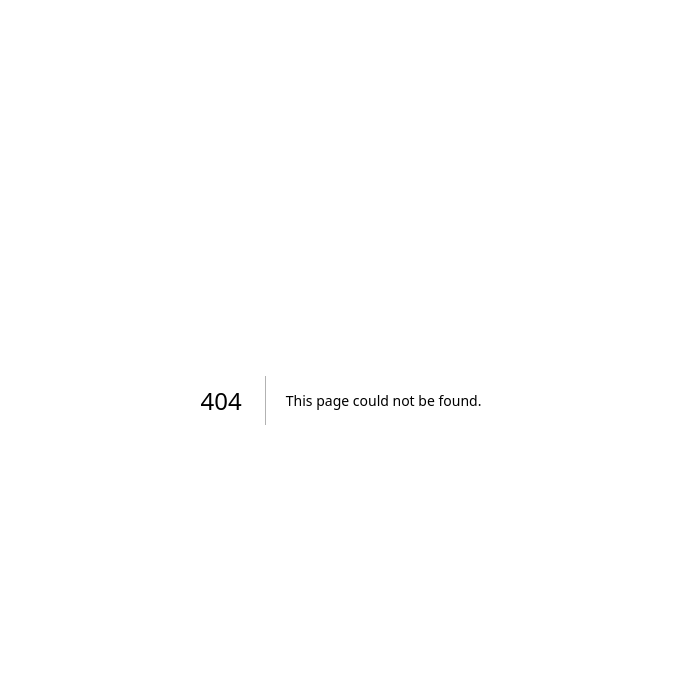
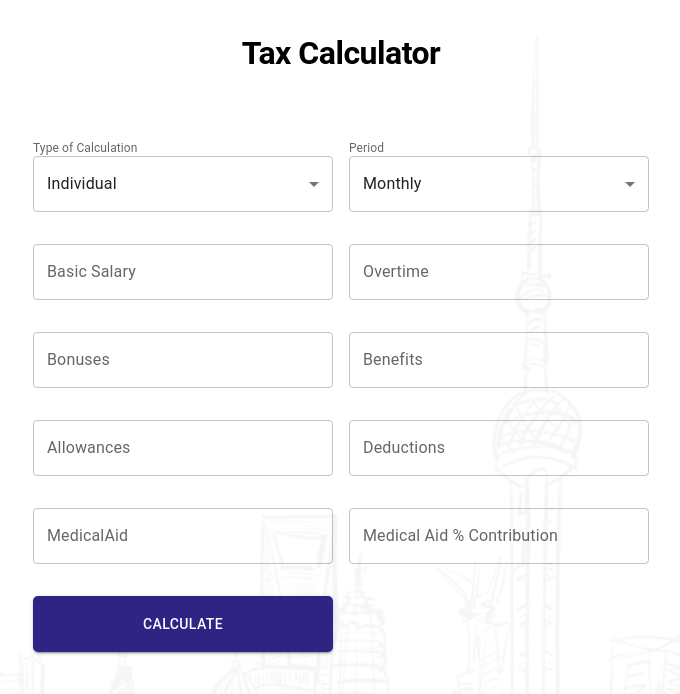
Before and after one commit to NikhilSaini99/ersproject, a Next.js app: page /Calculator in a window 1280 px wide. Before the commit this address had no page. Shown: the top 694 px of the page, without its empty margins (299-979 px from the left). Built offline with nearby package versions, Linux system fonts and the light colour scheme.

Commit message:
calc page added

```diff
--- a/src/components/homecard.js
+++ b/src/components/homecard.js
@@ -74,16 +74,13 @@ function News({ icon, description, img }) {
 function Resources({ icon, title, description }) {
   return (
     <>
-      <div className="flex flex-col gap-2">
+      <Link className="flex flex-col gap-2" href='/Calculator'>
         <div className="flex justify-center items-center bg-[#E3E5FF] border-2 border-[#E3E5FF] hover:border-2 hover:border-[#DAD8CC] rounded-full cursor-pointer container">
           {" "}
           <Image src={icon} alt="" className="fill h-7 w-7 m-4" />
         </div>
         <h1 className="text-center text-sm font-medium">{title}</h1>
-      </div>
-      {/* <div>
-          <p className="">{description}</p>
-        </div> */}
+      </Link>
     </>
   );
 }
@@ -91,30 +88,7 @@ function Resources({ icon, title, description }) {
 function Centers({ title, description, contact }) {
   return (
     <>
-      {/* <div className="">
-        <h1 className="text-[#333333] font-bold text-sm leading-6">{title}</h1>
-        <div className="flex flex-col gap-2">
-          <div className="flex gap-2">
-          <ImHome3 className="text-xl" />
-            <span
-              className="text-[#333333] font-normal text-sm leading-5"
-              dangerouslySetInnerHTML={{ __html: description }}></span>
-            </div>
-          <div className="flex gap-2">
-          <BsTelephoneFill className="text-xl" />
-            <span
-              className="text-[#333333] font-normal text-sm leading-5"
-              dangerouslySetInnerHTML={{ __html: contact }}></span>
-          </div>
-          <div className="">
-          <Button variant="contained" href={'/'} sx={{background:'black',borderRadius:'50px',
-          fontWeight:'light',marginTop:'1rem', p:{xs:'0.5em 0.8rem',xl:'0.5em 1.5rem'},
-          '&:hover':{background:'black'}}}>Get Direction</Button>
-          </div>
-        </div>
-      </div> */}
-
-      <Stack direction={'column'} sx={{justifyContent:'space-between'}} spacing={1}>
+         <Stack direction={'column'} sx={{justifyContent:'space-between'}} spacing={1}>
         <Typography variant="h1" sx={{ fontSize: {xs:'0.8rem',xl:'1rem'}, fontWeight: 'bold' }}>
           {title}
         </Typography>
--- /dev/null
+++ b/src/pages/Calculator.js
@@ -0,0 +1,155 @@
+import { useState } from 'react';
+import React from 'react'
+import { Box, TextField, FormControl, InputLabel, Select, MenuItem, Button, Typography, Paper } from '@mui/material';
+import Image from 'next/image';
+import bgImg from '../assets/images/lastsection.png'
+const Calculator = () => {
+    const [calculationType, setCalculationType] = useState('Individual');
+    const [period, setPeriod] = useState('Monthly');
+    const [basicSalary, setBasicSalary] = useState('');
+    const [overtime, setOvertime] = useState('');
+    const [bonuses, setBonuses] = useState('');
+    const [benefits, setBenefits] = useState('');
+    const [allowances, setAllowances] = useState('');
+    const [deductions, setDeductions] = useState('');
+    const [medicalAid, setMedicalAid] = useState('');
+    const [medicalAidContribution, setMedicalAidContribution] = useState('');
+
+    const handleSubmit = (e) => {
+        e.preventDefault();
+        // Handle form submission logic here
+        // You can access the form values using the state variables
+        console.log({
+            calculationType,
+            period,
+            basicSalary,
+            overtime,
+            bonuses,
+            benefits,
+            allowances,
+            deductions,
+            medicalAid,
+            medicalAidContribution,
+        });
+        console.log(typeof basicSalary)
+    };
+
+    const isPositiveNumber = (value) => {
+        return value > 0;
+    };
+
+
+    return (
+        <Box sx={{ position: 'relative' }}>
+            <Image src={bgImg} width={'100%'} height={'100%'} alt="bg" style={{ position: 'absolute', top: '0', left: '0', width: '100%', objectFit: 'cover',opacity:'0.4',height:'900px' }}
+                sizes='100vw'
+            />
+            <Box sx={{ position: 'relative', maxWidth: { xs: '550px', md: '700px', lg: '800px' }, width: { xs: '95%', md: '70%', lg: '80%', xl: '65%' }, margin: '0 auto' }}>
+
+                <Typography variant='h1' sx={{ fontSize: '2rem', fontWeight: 'bold', margin: { xs: '1.5rem', md: '1.8rem', lg: '2.2rem', textAlign: 'center' } }}>Tax Calculator</Typography>
+            {/* <Paper elevation={10} sx={{opacity:'0.8'}}> */}
+                <form onSubmit={handleSubmit} className='calculatorFormStyling'>
+                    <FormControl fullWidth sx={{
+                        marginBottom: '1rem', '& .MuiInputLabel-root': {
+                            top: '-8px', left: '-14px'
+                        }
+                    }}>
+                        <InputLabel>Type of Calculation</InputLabel>
+                        <Select value={calculationType} onChange={e => setCalculationType(e.target.value)}>
+                            <MenuItem value="Individual">Individual</MenuItem>
+                            <MenuItem value="Company">Company</MenuItem>
+                        </Select>
+                    </FormControl>
+
+                    <FormControl fullWidth sx={{
+                        marginBottom: '1rem', '& .MuiInputLabel-root': {
+                            top: '-8px', left: '-14px'
+                        }
+                    }}>
+                        <InputLabel>Period</InputLabel>
+                        <Select value={period} onChange={e => setPeriod(e.target.value)}>
+                            <MenuItem value="Monthly">Monthly</MenuItem>
+                            <MenuItem value="Yearly">Yearly</MenuItem>
+                        </Select>
+                    </FormControl>
+
+                    <TextField
+                        fullWidth
+
+                        label="Basic Salary"
+                        type="number"
+                        value={basicSalary}
+                        onChange={(e) => setBasicSalary(+e.target.value)}
+                        sx={{ marginBottom: '1rem' }}
+                    />
+
+                    <TextField
+                        fullWidth
+                        label="Overtime"
+                        type="number"
+                        value={overtime}
+                        onChange={(e) => setOvertime(+e.target.value)}
+                        sx={{ marginBottom: '1rem' }}
+                    />
+
+                    <TextField
+                        fullWidth
+                        label="Bonuses"
+                        type="number"
+                        value={bonuses}
+                        onChange={(e) => setBonuses(+e.target.value)}
+                        sx={{ marginBottom: '1rem' }}
+                    />
+
+                    <TextField
+                        fullWidth
+                        label="Benefits"
+                        type="number"
+                        value={benefits}
+                        onChange={(e) => setBenefits(+e.target.value)}
+                        sx={{ marginBottom: '1rem' }}
+                    />
+
+                    <TextField
+                        fullWidth
+                        label="Allowances"
+                        type="number"
+                        value={allowances}
+                        onChange={(e) => setAllowances(+e.target.value)}
+                        sx={{ marginBottom: '1rem' }}
+                    />
+
+                    <TextField
+                        fullWidth
+                        label="Deductions"
+                        type="number"
+                        value={deductions}
+                        onChange={(e) => setDeductions(+e.target.value)}
+                        sx={{ marginBottom: '1rem' }}
+                    />
+                    <TextField
+                        fullWidth
+                        label="MedicalAid"
+                        type="number"
+                        value={medicalAid}
+                        onChange={(e) => setMedicalAid(+e.target.value)}
+                        sx={{ marginBottom: '1rem' }}
+                    />
+                    <TextField
+                        fullWidth
+                        label="Medical Aid % Contribution"
+                        type="number"
+                        value={medicalAidContribution}
+                        onChange={(e) => setMedicalAidContribution(+e.target.value)}
+                        sx={{ marginBottom: '1rem' }}
+                    />
+                    <Button type='submit' variant='contained' sx={{ background: '#2f2483 !important', p: '1rem', borderRadius: '5px' }}>Calculate</Button>
+                </form>
+            {/* </Paper> */}
+            </Box>
+        </Box>
+
+    )
+}
+
+export default Calculator
--- a/src/pages/CustomExcise.js
+++ b/src/pages/CustomExcise.js
@@ -45,8 +45,8 @@ export default function CustomExcise() {
             {data.description.map((desc) => (
               <li
                 key={desc}
-                style={{ listStyleType: "circle" }}
-                className="mx-4 lightBlack"
+
+                className="mx-1 lightBlack starclass"
               >
                 {desc}
               </li>
@@ -59,8 +59,8 @@ export default function CustomExcise() {
             {data1.description.map((desc) => (
               <li
                 key={desc}
-                style={{ listStyleType: "circle" }}
-                className="mx-4 mt-1 lightBlack"
+
+                className="mx-1 mt-1 lightBlack starclass"
               >
                 {desc}
               </li>
@@ -77,8 +77,8 @@ export default function CustomExcise() {
                 {data4.description.map((desc) => (
                   <li
                     key={desc}
-                    style={{ listStyleType: "circle" }}
-                    className="mx-4 lightBlack"
+
+                    className="mx-1 lightBlack starclass"
                   >
                     {desc}
                   </li>
@@ -102,7 +102,7 @@ export default function CustomExcise() {
             {data3.description.map((desc) => (
               <li
                 key={desc}
-                style={{ listStyleType: "circle" }}
+
                 className="mx-4 lightBlack"
               >
                 {desc}
--- a/src/pages/about.js
+++ b/src/pages/about.js
@@ -389,7 +389,7 @@ export default function about() {
 
       </Box>
 
-      <Box sx={{ position: 'relative',margin:'0 auto'}}>
+      <Box sx={{ position: 'relative', margin: '0 auto' }}>
         <Image
           src={lastSectionImg}
           alt=""
@@ -397,13 +397,14 @@ export default function about() {
           height={"100%"}
           layout="responsive"
           objectFit="cover"
-          style={{position:'absolute',top:'0',left:'0',width:'100%',minHeight:'1080px',zIndex:'-1',opacity:'0.83'}}
+          style={{ position: 'absolute', top: '0', left: '0', width: '100%', minHeight: '1080px', zIndex: '-1', opacity: '0.83' }}
         />
         <Typography variant="h1" sx={{ fontSize: { xs: '1.2rem', lg: '2.8rem', textAlign: 'center' } }}>Taxpayer Charter</Typography>
-        <Stack direction={'column'} sx={{width:'95%',
-          position: 'relative', top: '0',pt: '2rem', margin:'3rem auto'
+        <Stack direction={'column'} sx={{
+          width: '95%',
+          position: 'relative', top: '0', pt: '2rem', margin: '3rem auto'
         }}>
-          <Typography variant="body1" sx={{ fontWeight: '400',}}>
+          <Typography variant="body1" sx={{ fontWeight: '400', }}>
             The Charter sets out the way we will conduct ourselves when dealing with you. It will help you understand:
           </Typography>
           <ul>
@@ -413,9 +414,9 @@ export default function about() {
             <li className="starclass">What you can do if you’re dissatisfied with our decisions, actions or services, or you want to lodge a complaint.</li>
           </ul>
 
-            <Stack direction={'row'} sx={{ display: 'flex', flexDirection: 'row', gap: '1rem', mt:'2rem' }}>
+          <Stack direction={'row'} sx={{ display: 'flex', flexDirection: 'row', gap: {lg:'4rem'}, mt: '2rem' }}>
             {taxpayerCharter.map((item, index) => (
-                <Box key={index} sx={{width:"50%"}}>
+              <Box key={index} sx={{ width: "50%" }}>
                 <Typography variant="h5" sx={{ fontSize: '1.2rem', fontWeight: 'bold' }}>{item.section}</Typography>
                 <ul>
                   {item.content.split('\n').map((bulletPoints, index) => (
--- a/src/pages/customs.js
+++ b/src/pages/customs.js
@@ -11,19 +11,16 @@ import Advance from "../assets/images/asys2.jpg";
 import Browse from "../assets/images/tariff-browse.jpg";
 import Duty from "../assets/images/tariff-duty.jpg";
 import Search from "../assets/images/tariff-search.jpg";
-import Trade from "../assets/images/trade-portal.png"
-import education from '../assets/icons/education.png'
-
+import Trade from "../assets/images/trade-portal.png";
+import education from "../assets/icons/education.png";
 
 import { Box, Divider, Grid, Paper, Stack, Typography } from "@mui/material";
 import { customData } from "@/content/data";
-
 
 export default function Customs() {
   const [isHover, setisHover] = useState(-1);
 
   function handleHoverEffect(index) {
-
     setisHover(index);
   }
 
@@ -33,21 +30,21 @@ export default function Customs() {
 
   const CustomData = [
     {
-      id:1,
+      id: 1,
       img: education,
       title: "Asycuda World",
       description:
         "Outgoing Eswatini Electricity Company (EEC) Board Chairman Dr Phil Mnisi has urged his successor P to prioritise ensuring that Eswatini has sufficient power supply.",
     },
     {
-      id:2,
+      id: 2,
       img: education,
       title: "Advance Rolling",
       description:
         "Outgoing Eswatini Electricity Company (EEC) Board Chairman Dr Phil Mnisi has urged his successor P to prioritise ensuring that Eswatini has sufficient power supply.",
     },
     {
-      id:3,
+      id: 3,
       img: education,
       title: "Tariff",
       description:
@@ -55,79 +52,119 @@ export default function Customs() {
     },
   ];
 
-
   const CustomData2 = [
     {
-      id:4,
+      id: 4,
       img: education,
       title: "Tariff Browse",
       description:
         "The Tariff Browse function is used to easily browse through the Customs Tariff by section and chapter and view all the classification notes.",
     },
     {
-      id:5,
+      id: 5,
       img: education,
       title: "Duty Estimator",
       description:
         "Estimate Customs and Excise Duties using the Duty Estimator. This function removes the need for any manual calculations and allows for more accurate costing.",
     },
     {
-      id:6,
+      id: 6,
       img: education,
       title: "Tariff Search",
       description:
         "The Tariff Search allows for targeted way of searching by tariff code. Tariff classification of goods is one of the more complex issues under the Customs and Excise Act.",
     },
-  ]
-
+  ];
 
   const BoxWithAnimation = ({ dataArr }) => {
     return (
-      <Grid container gap={3} justifyContent="space-between" >
+      <Grid container gap={3} justifyContent="space-between">
         {dataArr.map((item, index) => (
-          <Paper elevation={20} key={item.id} sx={{ width: { xs: '318px', xl: '422px' } }}>
-            <Grid item xs={12} md={12} sx={{
-              position: 'relative', p: '2rem', transition: '0.5s',
-              ...(isHover === item.id && {
-                transition: '0.5s',
-                boxShadow: 'rgba(0, 0, 0, 0.16) 0px 1px 4px, rgb(244, 196, 2) 0px 0px 0px 2px'
-              }),
-            }}
-              onMouseEnter={() => handleHoverEffect(item.id)} onMouseLeave={handleHoverExit}>
-              <Box sx={{
-                position: 'absolute', width: '80px', height: '80px', background: 'grey', transition: '0.5s', opacity: '0.5',
-                top: '0', right: '0', borderRadius: '0px 0px 0px 120%', ...(isHover === item.id && {
-                  transition: '0.5s',
-                  background: '#f4c402',
-                  opacity: 1
-                })
-              }}></Box>
-              <Stack sx={{ display: 'flex', flexDirection: 'column', gap: '1rem', lineHeight: '1.5' }}>
-                <Box >
-                  <Image src={item.img} alt="item.title" width={'100%'} height={'auto'}
-                    style={{ color: 'yellow' }} />
+          <Paper
+            elevation={20}
+            key={item.id}
+            sx={{ width: { xs: "318px", xl: "422px" } }}
+          >
+            <Grid
+              item
+              xs={12}
+              md={12}
+              sx={{
+                position: "relative",
+                p: "2rem",
+                transition: "0.5s",
+                ...(isHover === item.id && {
+                  transition: "0.5s",
+                  boxShadow:
+                    "rgba(0, 0, 0, 0.16) 0px 1px 4px, rgb(244, 196, 2) 0px 0px 0px 2px",
+                }),
+              }}
+              onMouseEnter={() => handleHoverEffect(item.id)}
+              onMouseLeave={handleHoverExit}
+            >
+              <Box
+                sx={{
+                  position: "absolute",
+                  width: "80px",
+                  height: "80px",
+                  background: "grey",
+                  transition: "0.5s",
+                  opacity: "0.5",
+                  top: "0",
+                  right: "0",
+                  borderRadius: "0px 0px 0px 120%",
+                  ...(isHover === item.id && {
+                    transition: "0.5s",
+                    background: "#f4c402",
+                    opacity: 1,
+                  }),
+                }}
+              ></Box>
+              <Stack
+                sx={{
+                  display: "flex",
+                  flexDirection: "column",
+                  gap: "1rem",
+                  lineHeight: "1.5",
+                }}
+              >
+                <Box>
+                  <Image
+                    src={item.img}
+                    alt="item.title"
+                    width={"100%"}
+                    height={"auto"}
+                    style={{ color: "yellow" }}
+                  />
                 </Box>
-                <Typography variant="h1" sx={{
-                  fontSize: '1.5rem', fontWeight: 'bold', color: '#003b49', transition: '0.5s',
-                  ...(isHover === item.id && {
-                    transition: '0.5s',
-                    color: '#f4c402'
-                  })
-                }}>
+                <Typography
+                  variant="h1"
+                  sx={{
+                    fontSize: "1.5rem",
+                    fontWeight: "bold",
+                    color: "#003b49",
+                    transition: "0.5s",
+                    ...(isHover === item.id && {
+                      transition: "0.5s",
+                      color: "#f4c402",
+                    }),
+                  }}
+                >
                   {item.title}
                 </Typography>
-                <Typography variant="body1" sx={{ fontWeight: 'light', color: 'grey' }}>
+                <Typography
+                  variant="body1"
+                  sx={{ fontWeight: "light", color: "grey" }}
+                >
                   {item.description.substring(0, 50)}
                 </Typography>
               </Stack>
             </Grid>
           </Paper>
         ))}
-
       </Grid>
-    )
-  }
-
+    );
+  };
 
   return (
     <>
@@ -143,7 +180,7 @@ export default function Customs() {
 
       {/*-----------------------Banner---------------------*/}
 
-      <section className="mt-5" style={{ marginBottom: '8rem' }}>
+      <section className="mt-5" style={{ marginBottom: "8rem" }}>
         <div>
           <h1 className="text-subColor text-center text-5xl font-bold uppercase">
             e-Customs
@@ -151,26 +188,66 @@ export default function Customs() {
           <div className="border w-[270px] border-yellowish mt-1 mx-auto"></div>
         </div>
 
-        <Box sx={{position: 'relative', mt: '1rem' }}>
-          <Stack sx={{ width: { xs: '80%'}, margin: '0 auto'}}>
-
-            <Image src={Banner} width={'100%'} height={0} alt="" layout="responsive" objectFit="contain" className="bannerSizing"/>
+        <Box sx={{ position: "relative", mt: "1rem" }}>
+          <Stack sx={{ width: { xs: "80%" }, margin: "0 auto" }}>
+            <Image
+              src={Banner}
+              width={"100%"}
+              height={0}
+              alt=""
+              layout="responsive"
+              objectFit="contain"
+              className="bannerSizing"
+            />
           </Stack>
-          <Box sx={{ position: 'absolute', background: 'white', width: '62%', height: { xs: '40%', lg: '20%', xl: '25%' }, bottom: { xs: '-30%', lg: '-15%', xl: '-15%' }, left: '50%', transform: 'translate(-50%, -50%)', borderRadius: '25px', p: '2rem' }}>
-            <Typography variant="h1" sx={{ fontSize: '3rem', fontWeight: 'bold', color: '#2f2483', textAlign: 'center' }}>eCustoms Tariff for Eswatini</Typography>
-            <Typography variant="body1" sx={{ color: 'grey', textAlign: 'center' }}>Lorem ipsum dolor sit amet, consectetur adipisicing elit. Illum libero nostrum, delectus quis in non similique ab doloremque reiciendis incidunt ipsum porro iure, omnis ad provident doloribus sequi. Aperiam, possimus?</Typography>
+          <Box
+            sx={{
+              position: "absolute",
+              background: "white",
+              width: "62%",
+              height: { xs: "40%", lg: "20%", xl: "25%" },
+              bottom: { xs: "-30%", lg: "-15%", xl: "-15%" },
+              left: "50%",
+              transform: "translate(-50%, -50%)",
+              borderRadius: "25px",
+              p: "2rem",
+            }}
+          >
+            <Typography
+              variant="h1"
+              sx={{
+                fontSize: "3rem",
+                fontWeight: "bold",
+                color: "#2f2483",
+                textAlign: "center",
+              }}
+            >
+              eCustoms Tariff for Eswatini
+            </Typography>
+            <Typography
+              variant="body1"
+              sx={{ color: "grey", textAlign: "center" }}
+            >
+              Lorem ipsum dolor sit amet, consectetur adipisicing elit. Illum
+              libero nostrum, delectus quis in non similique ab doloremque
+              reiciendis incidunt ipsum porro iure, omnis ad provident doloribus
+              sequi. Aperiam, possimus?
+            </Typography>
           </Box>
         </Box>
-
       </section>
 
       {/*-----------------------Customs---------------------*/}
-      <Box sx={{ width: { xs: '96%', md: '98%', lg: '80%', xl: '70%' }, margin: { xs: '0 auto' },}}>
-
+      <Box
+        sx={{
+          width: { xs: "96%", md: "98%", lg: "80%", xl: "70%" },
+          margin: { xs: "0 auto" },
+        }}
+      >
         <BoxWithAnimation dataArr={CustomData} />
 
-        <Divider sx={{my:{xs:'3rem',lg:'6rem',xl:'8rem'}}}/>
-        <BoxWithAnimation dataArr={CustomData2}/>
+        <Divider sx={{ my: { xs: "3rem", lg: "6rem", xl: "8rem" } }} />
+        <BoxWithAnimation dataArr={CustomData2} />
       </Box>
 
       {/*-----------------------Customs ENDS ---------------------*/}
@@ -265,7 +342,8 @@ export default function Customs() {
                 Schedule 1 Part 1 - Chapters 1 to 99 of the ERS Tariff Book
               </li>
               <li className="hover:underline cursor-pointer starclass">
-                Schedule 1 Part 2 - Specific and Ad V              </li>
+                Schedule 1 Part 2 - Specific and Ad V{" "}
+              </li>
               <li className="hover:underline cursor-pointer starclass">
                 Schedule 1 Part 5 - Fuel and Road Accident Fund Levy
               </li>
@@ -297,7 +375,9 @@ export default function Customs() {
             <div className="mx-auto">
               <Link href={"/FAQ"}>
                 <button className="text-white hover:bg-opacity-75 bg-black tracking-wider border hover:border-black rounded-lg py-2 px-6">
-                  <p className="text-sm leading-4 font-medium">Frequently Asked Questions</p>
+                  <p className="text-sm leading-4 font-medium">
+                    Frequently Asked Questions
+                  </p>
                   <h1 className="text-3xl font-bold">(FAQs)</h1>
                 </button>
               </Link>
@@ -309,7 +389,11 @@ export default function Customs() {
       <section className="mx-14">
         <div className="border-t border-black mx-5 py-8 flex items-center gap-14 text-base font-normal leading-7 text-black">
           <Image src={Trade} alt="..." className="w-96" />
-          <p>The Trade Information Portal provides a single platform to create transparency on Trade laws, Non-tariff measures and procedures for trading in Eswatini.</p>
+          <p>
+            The Trade Information Portal provides a single platform to create
+            transparency on Trade laws, Non-tariff measures and procedures for
+            trading in Eswatini.
+          </p>
         </div>
       </section>
 
--- a/src/styles/globals.css
+++ b/src/styles/globals.css
@@ -164,3 +164,30 @@ ul li.starclass:before {
 .bannerSizing{
   height:550px !important
 }
+
+.calculatorFormStyling{
+  padding:3rem;
+  display: grid;
+  grid-template-columns: repeat(2,300px);
+  gap:1rem;
+  row-gap:1rem;
+  justify-content: center;
+}
+
+@media only screen and (max-width: 992px){
+  .calculatorFormStyling{
+    grid-template-columns: repeat(2,300px);
+  }
+}
+
+
+@media only screen and (max-width: 768px){
+    .calculatorFormStyling{
+      grid-template-columns: repeat(1,400px);
+    }
+}
+@media only screen and (max-width: 600px){
+  .calculatorFormStyling{
+    grid-template-columns: repeat(1,300px);
+  }
+}
```
Lines whose indentation alone changed are shown as unchanged.
